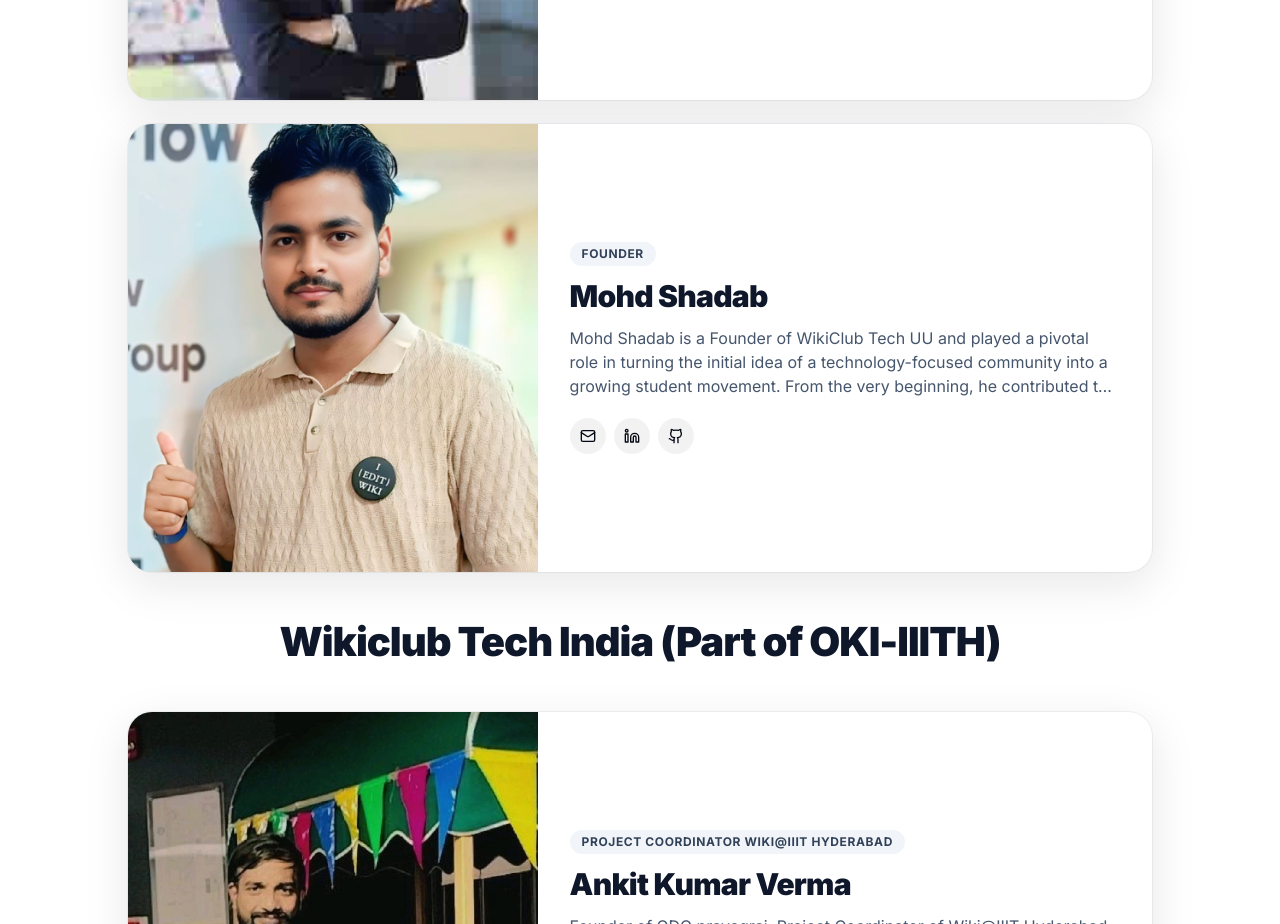
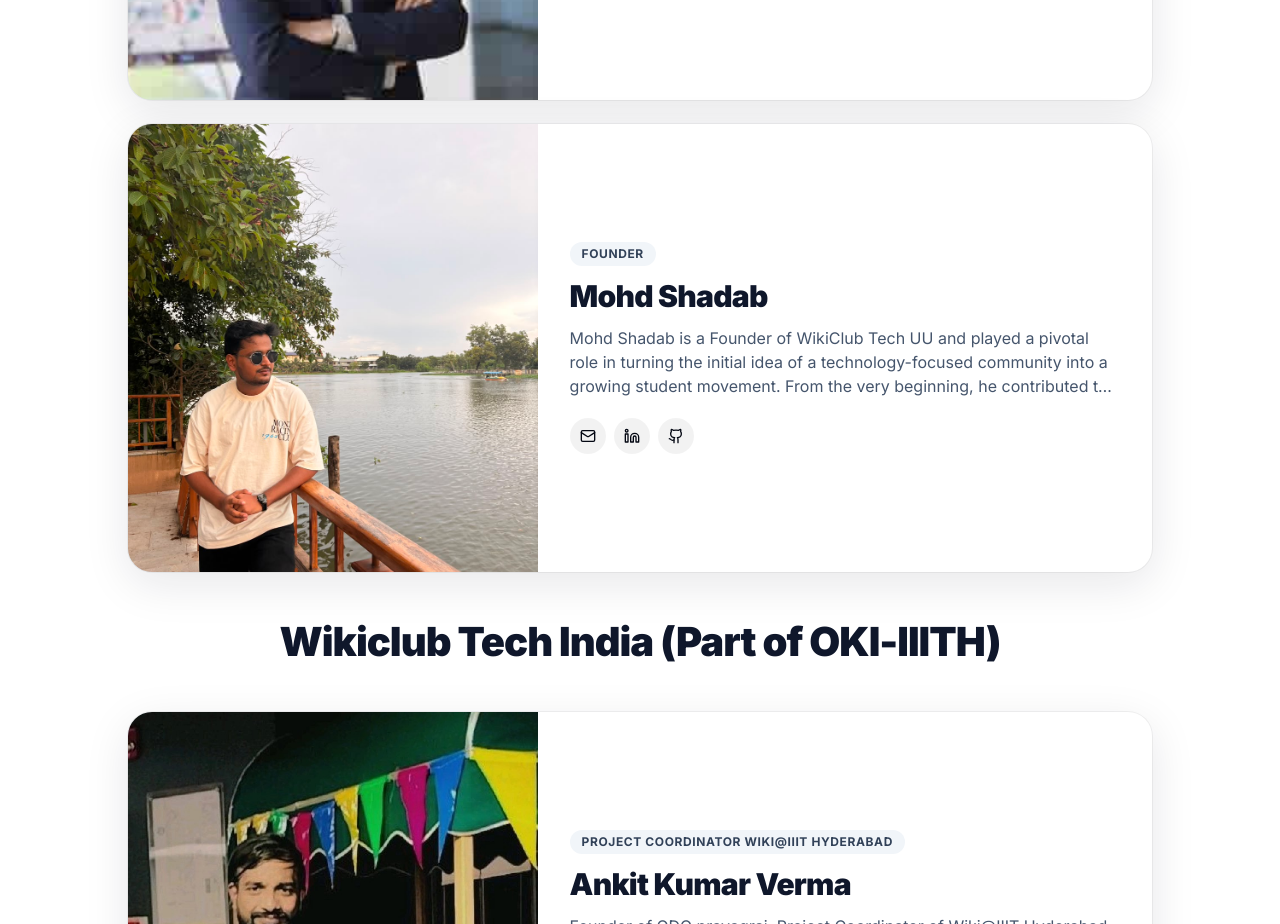
Before and after one commit to mishraji0519/wikiclubtech-nitin, a Next.js app in the folder WikiClub-Tech-UU-main/WikiClub-Tech-UU-main/: page /wikiclubtech-nitin/teams in a window 1280 px wide. Shown: the part 1140-2064 px from the top of the page. Built offline with nearby package versions, Linux system fonts and the light colour scheme.

Commit message:
feat: use uploaded founder photo

```diff
--- a/WikiClub-Tech-UU-main/WikiClub-Tech-UU-main/src/data/team_data/founders.ts
+++ b/WikiClub-Tech-UU-main/WikiClub-Tech-UU-main/src/data/team_data/founders.ts
@@ -17,7 +17,7 @@ export const founders: TeamMember[] = [
     name: 'Mohd Shadab',
     role: 'Founder',
     roleType: 'founder',
-    image: '/team/Mohd Shadab.jpg',
+    image: '/team/SHADAB-FOUNDER.jpeg',
     email: 'shadab.wikiclubtech@gmail.com',
     linkedin: 'https://www.linkedin.com/in/mohdshadabdev',
     github: 'https://github.com/mohdshadabdev',
```
